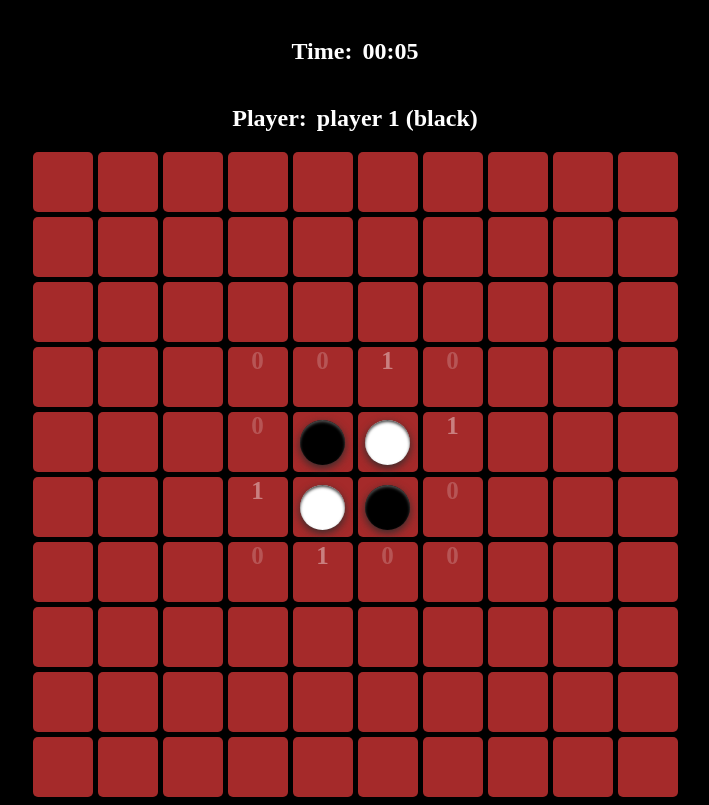
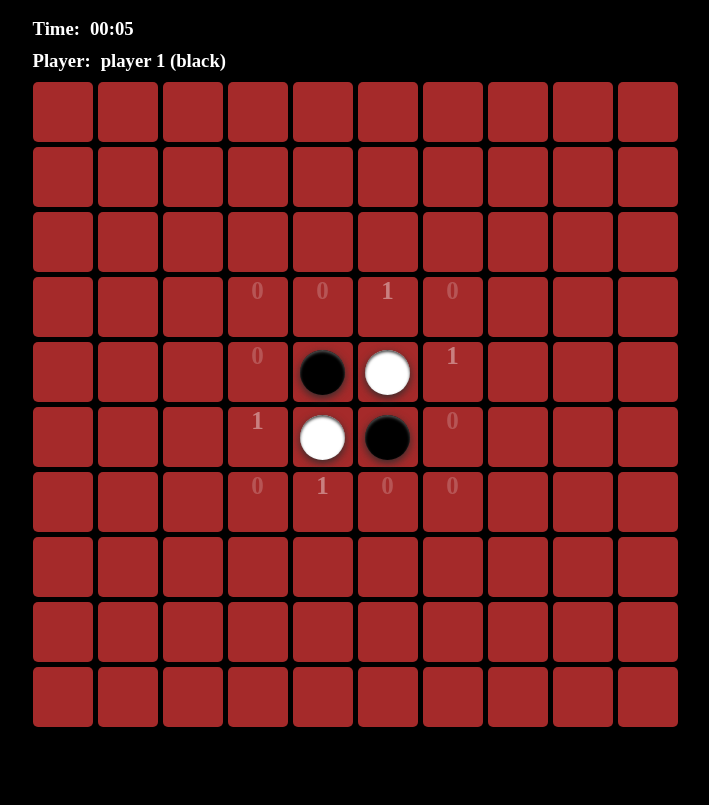
Before and after one commit to roiekoper/Reversi, a plain HTML site: page game.html in a window 1280 px wide. Shown: the part 48-853 px from the top of the page, without its empty margins (285-994 px from the left). After the commit the page ends 800 px from the top, so only its background shows below. Drawn offline with Linux system fonts and the light colour scheme.

Commit message:
Fix game details sizes.

```diff
--- a/game.js
+++ b/game.js
@@ -13,6 +13,8 @@ export default class Game {
         this.board = null;
         this.gameElement = null;
         this.playerNameElement = null;
+        this.detailsContainerElement = null;
+        this.gameContainerElement = null;
         this.timer = null;
         this.soundDiskDown = new SoundPlayer("./sounds/diskdown.mp3");
         this.soundBadMove = new SoundPlayer("./sounds/badmove.mp3");
@@ -45,11 +47,16 @@ export default class Game {
         gameElement.setAttribute('id', `game-${this.id}`);
         this.gameElement = gameElement;
 
-        const gameContainer = document.createElement('div');
-        gameContainer.className = 'game-container';
-        gameContainer.appendChild(gameElement);
+        this.gameContainerElement = document.createElement('div');
+        this.gameContainerElement.className = 'game-container';
+        this.gameContainerElement.id = `game-container-${this.id}`;
 
-        document.getElementsByClassName('games-container')[0].appendChild(gameContainer);
+        this.detailsContainerElement = document.createElement('div');
+        this.detailsContainerElement.className = 'details-container';
+        this.gameContainerElement.appendChild(this.detailsContainerElement);
+        this.gameContainerElement.appendChild(gameElement);
+
+        document.getElementsByClassName('games-container')[0].appendChild(this.gameContainerElement);
         this.renderPlayerContainer();
     };
 
@@ -101,18 +108,18 @@ export default class Game {
         const playerContainer = document.createElement('div');
         playerContainer.className = 'player-container';
 
-        const playerTitle = document.createElement('h2');
+        const playerTitle = document.createElement('h3');
         playerTitle.className = 'player-title';
         playerTitle.textContent = 'Player:';
 
-        const playerNameElement = document.createElement('h2');
+        const playerNameElement = document.createElement('h3');
         playerNameElement.className = 'player-name';
         this.playerNameElement = playerNameElement;
         this.updatePlayerName();
 
         playerContainer.appendChild(playerTitle);
         playerContainer.appendChild(playerNameElement);
-        this.gameElement.appendChild(playerContainer)
+        this.detailsContainerElement.appendChild(playerContainer)
     };
 
     renderInitializeCircles = () => {
--- a/script.css
+++ b/script.css
@@ -2,9 +2,17 @@ body {
     background-color: black;
 }
 
-h1, h2 {
+h1, h2, h3 {
     text-align: center;
     color: white;
+}
+
+h3 {
+    margin: 0;
+}
+
+.time-container, .player-container {
+    margin-bottom: 10px;
 }
 
 .games-container {
@@ -21,6 +29,13 @@ h1, h2 {
     display: flex;
     flex-direction: column;
     align-items: center;
+    justify-content: center;
+}
+
+.details-container {
+    display: flex;
+    flex-direction: column;
+    align-items: start;
     justify-content: center;
 }
 
--- a/timer.js
+++ b/timer.js
@@ -26,20 +26,20 @@ export default class Timer {
         const timeContainer = document.createElement('div');
         timeContainer.className = 'time-container';
 
-        const timeTitle = document.createElement('h2');
+        const timeTitle = document.createElement('h3');
         timeTitle.className = 'time-title';
         timeTitle.textContent = 'Time: ';
 
 
-        const minElement = document.createElement('h2');
+        const minElement = document.createElement('h3');
         minElement.className = 'time-minutes';
         minElement.textContent = pad(this.seconds);
         this.minElement = minElement;
 
-        const pointsElement = document.createElement('h2');
+        const pointsElement = document.createElement('h3');
         pointsElement.textContent = ':';
 
-        const secondsElement = document.createElement('h2');
+        const secondsElement = document.createElement('h3');
         secondsElement.className = 'time-seconds';
         secondsElement.textContent = pad(this.seconds);
         this.secondsElement = secondsElement;
@@ -48,7 +48,8 @@ export default class Timer {
         timeContainer.appendChild(minElement);
         timeContainer.appendChild(pointsElement);
         timeContainer.appendChild(secondsElement);
-        document.getElementById(`game-${this.gameId}`).insertAdjacentElement('afterbegin', timeContainer);
+        document.querySelector(`#game-container-${this.gameId} .details-container`)
+            .insertAdjacentElement('afterbegin', timeContainer);
     }
 }
 
```
